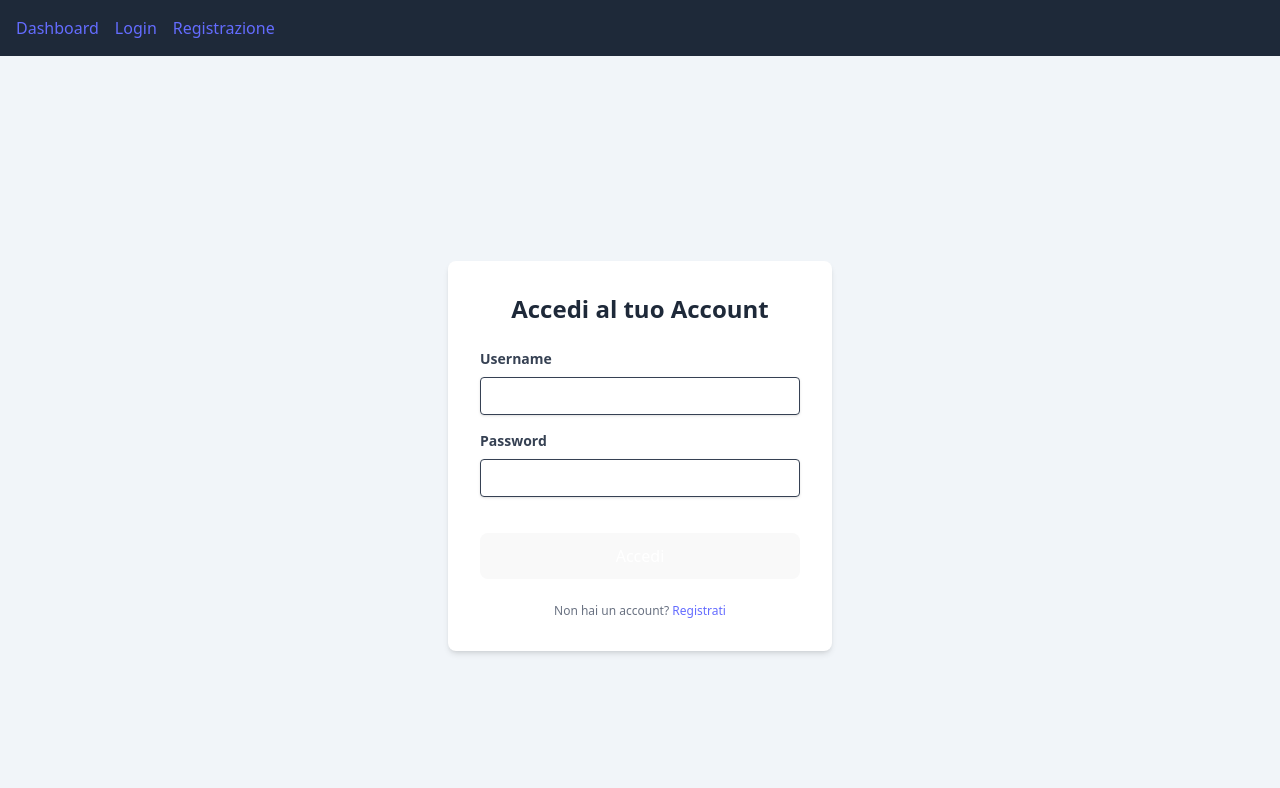
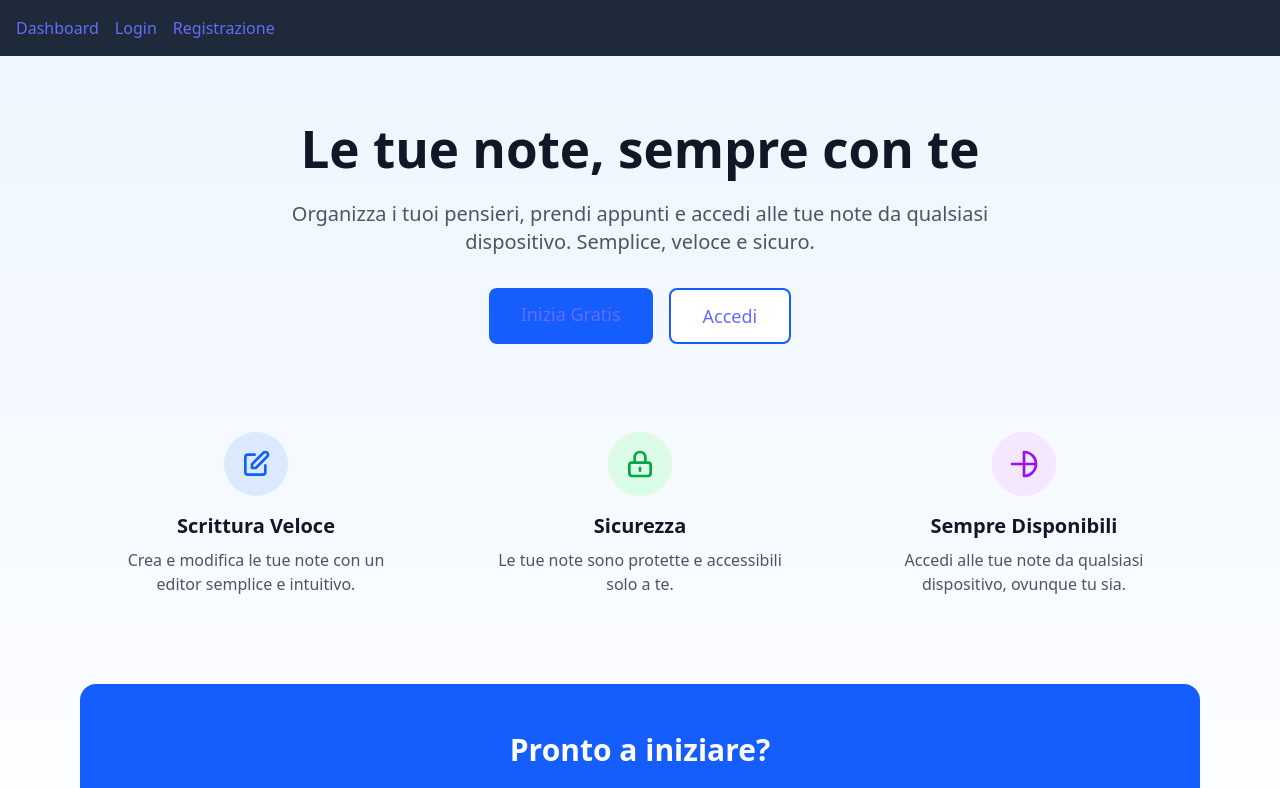
Before and after one commit to AngeloAlbanesi/My-Simple-Notes-App, a React (Vite) app in the folder frontend/: page / in a window 1280 px wide. Before the commit this address led to /login. Shown: the top 788 px of the page. Built offline with nearby package versions, Linux system fonts and the light colour scheme.

Commit message:
feat: aggiungere LandingPage e MyNotesPage con logica di caricamento e gestione degli errori

```diff
--- a/frontend/src/App.jsx
+++ b/frontend/src/App.jsx
@@ -1,9 +1,10 @@
 import { Routes, Route, Link } from 'react-router-dom';
 import LoginPage from './pages/LoginPage';
 import RegisterPage from './pages/RegisterPage';
-import DashboardPage from './pages/DashboardPage';
+import LandingPage from './pages/LandingPage';
+import MyNotesPage from './pages/MyNotesPage';
 import { useAuth } from './hooks/useAuth';
-import ProtectedRoute from './components/ProtectedRoute'; // <-- 1. Importa il componente
+import ProtectedRoute from './components/ProtectedRoute';
 
 function App() {
     const { user, logout } = useAuth();
@@ -17,11 +18,16 @@ function App() {
                         <Link to="/">Dashboard</Link>
                     </li>
                     {user ? (
-                        <li>
-                            <button onClick={logout} className="bg-red-500 hover:bg-red-700 text-white font-bold py-2 px-4 rounded">
-                                Logout
-                            </button>
-                        </li>
+                        <>
+                            <li>
+                                <Link to="/my-notes">Le Mie Note</Link>
+                            </li>
+                            <li>
+                                <button onClick={logout} className="bg-red-500 hover:bg-red-700 text-white font-bold py-2 px-4 rounded">
+                                    Logout
+                                </button>
+                            </li>
+                        </>
                     ) : (
                         <>
                             <li>
@@ -37,12 +43,12 @@ function App() {
 
             <main>
                 <Routes>
-                    {/* 2. Modifica la route della dashboard */}
+                    <Route path="/" element={<LandingPage />} />
                     <Route
-                        path="/"
+                        path="/my-notes"
                         element={
                             <ProtectedRoute>
-                                <DashboardPage />
+                                <MyNotesPage />
                             </ProtectedRoute>
                         }
                     />
--- /dev/null
+++ b/frontend/src/pages/LandingPage.jsx
@@ -0,0 +1,92 @@
+import React from 'react';
+import { Link } from 'react-router-dom';
+
+const LandingPage = () => {
+    return (
+        <div className="min-h-screen bg-gradient-to-b from-blue-50 to-white">
+            <div className="max-w-6xl mx-auto px-4 py-16">
+                {/* Hero Section */}
+                <div className="text-center mb-16">
+                    <h1 className="text-5xl font-bold text-gray-900 mb-6">
+                        Le tue note, sempre con te
+                    </h1>
+                    <p className="text-xl text-gray-600 mb-8 max-w-3xl mx-auto">
+                        Organizza i tuoi pensieri, prendi appunti e accedi alle tue note da qualsiasi dispositivo.
+                        Semplice, veloce e sicuro.
+                    </p>
+                    <div className="flex flex-col sm:flex-row gap-4 justify-center">
+                        <Link
+                            to="/register"
+                            className="bg-blue-600 hover:bg-blue-700 text-white font-bold py-3 px-8 rounded-lg text-lg transition duration-200"
+                        >
+                            Inizia Gratis
+                        </Link>
+                        <Link
+                            to="/login"
+                            className="bg-white hover:bg-gray-50 text-blue-600 font-bold py-3 px-8 rounded-lg text-lg border-2 border-blue-600 transition duration-200"
+                        >
+                            Accedi
+                        </Link>
+                    </div>
+                </div>
+
+                {/* Features Section */}
+                <div className="grid md:grid-cols-3 gap-8 mb-16">
+                    <div className="text-center p-6">
+                        <div className="bg-blue-100 w-16 h-16 rounded-full flex items-center justify-center mx-auto mb-4">
+                            <svg className="w-8 h-8 text-blue-600" fill="none" stroke="currentColor" viewBox="0 0 24 24">
+                                <path strokeLinecap="round" strokeLinejoin="round" strokeWidth={2} d="M11 5H6a2 2 0 00-2 2v11a2 2 0 002 2h11a2 2 0 002-2v-5m-1.414-9.414a2 2 0 112.828 2.828L11.828 15H9v-2.828l8.586-8.586z" />
+                            </svg>
+                        </div>
+                        <h3 className="text-xl font-semibold text-gray-900 mb-2">Scrittura Veloce</h3>
+                        <p className="text-gray-600">
+                            Crea e modifica le tue note con un editor semplice e intuitivo.
+                        </p>
+                    </div>
+
+                    <div className="text-center p-6">
+                        <div className="bg-green-100 w-16 h-16 rounded-full flex items-center justify-center mx-auto mb-4">
+                            <svg className="w-8 h-8 text-green-600" fill="none" stroke="currentColor" viewBox="0 0 24 24">
+                                <path strokeLinecap="round" strokeLinejoin="round" strokeWidth={2} d="M12 15v2m-6 4h12a2 2 0 002-2v-6a2 2 0 00-2-2H6a2 2 0 00-2 2v6a2 2 0 002 2zm10-10V7a4 4 0 00-8 0v4h8z" />
+                            </svg>
+                        </div>
+                        <h3 className="text-xl font-semibold text-gray-900 mb-2">Sicurezza</h3>
+                        <p className="text-gray-600">
+                            Le tue note sono protette e accessibili solo a te.
+                        </p>
+                    </div>
+
+                    <div className="text-center p-6">
+                        <div className="bg-purple-100 w-16 h-16 rounded-full flex items-center justify-center mx-auto mb-4">
+                            <svg className="w-8 h-8 text-purple-600" fill="none" stroke="currentColor" viewBox="0 0 24 24">
+                                <path strokeLinecap="round" strokeLinejoin="round" strokeWidth={2} d="M21 12a9 9 0 01-9 9m9-9a9 9 0 00-9-9m9 9H3m9 9v-9m0-9v9" />
+                            </svg>
+                        </div>
+                        <h3 className="text-xl font-semibold text-gray-900 mb-2">Sempre Disponibili</h3>
+                        <p className="text-gray-600">
+                            Accedi alle tue note da qualsiasi dispositivo, ovunque tu sia.
+                        </p>
+                    </div>
+                </div>
+
+                {/* CTA Section */}
+                <div className="bg-blue-600 rounded-2xl p-12 text-center text-white">
+                    <h2 className="text-3xl font-bold mb-4">
+                        Pronto a iniziare?
+                    </h2>
+                    <p className="text-xl mb-8 opacity-90">
+                        Unisciti a migliaia di utenti che già utilizzano la nostra piattaforma per organizzare le loro idee.
+                    </p>
+                    <Link
+                        to="/register"
+                        className="bg-white hover:bg-gray-100 text-blue-600 font-bold py-3 px-8 rounded-lg text-lg transition duration-200 inline-block"
+                    >
+                        Registrati Ora
+                    </Link>
+                </div>
+            </div>
+        </div>
+    );
+};
+
+export default LandingPage;
--- /dev/null
+++ b/frontend/src/pages/MyNotesPage.jsx
@@ -0,0 +1,73 @@
+import React, { useState, useEffect } from 'react';
+import noteService from '../services/note.service';
+import NoteList from '../components/NoteList';
+import { useAuth } from '../hooks/useAuth';
+
+const MyNotesPage = () => {
+    const [notes, setNotes] = useState([]);
+    const [isLoading, setIsLoading] = useState(true);
+    const [error, setError] = useState(null);
+    const { user } = useAuth();
+
+    useEffect(() => {
+        const fetchNotes = async () => {
+            try {
+                setIsLoading(true);
+                const response = await noteService.getAllNotes();
+                setNotes(response.data);
+            } catch (err) {
+                setError('Impossibile caricare le note.');
+                console.error(err);
+            } finally {
+                setIsLoading(false);
+            }
+        };
+
+        fetchNotes();
+    }, []);
+
+    const renderContent = () => {
+        if (isLoading) {
+            return <p className="text-gray-500">Caricamento note...</p>;
+        }
+        if (error) {
+            return <p className="text-red-500">{error}</p>;
+        }
+        if (notes.length === 0) {
+            return (
+                <div className="text-center py-12">
+                    <div className="bg-gray-100 w-24 h-24 rounded-full flex items-center justify-center mx-auto mb-4">
+                        <svg className="w-12 h-12 text-gray-400" fill="none" stroke="currentColor" viewBox="0 0 24 24">
+                            <path strokeLinecap="round" strokeLinejoin="round" strokeWidth={2} d="M9 12h6m-6 4h6m2 5H7a2 2 0 01-2-2V5a2 2 0 012-2h5.586a1 1 0 01.707.293l5.414 5.414a1 1 0 01.293.707V19a2 2 0 01-2 2z" />
+                        </svg>
+                    </div>
+                    <h3 className="text-xl font-semibold text-gray-900 mb-2">Nessuna nota trovata</h3>
+                    <p className="text-gray-600 mb-6">Inizia a creare la tua prima nota per organizzare i tuoi pensieri!</p>
+                    <button className="bg-blue-600 hover:bg-blue-700 text-white font-bold py-2 px-6 rounded-lg transition duration-200">
+                        Crea la prima nota
+                    </button>
+                </div>
+            );
+        }
+        return <NoteList notes={notes} />;
+    };
+
+    return (
+        <div className="min-h-screen bg-gray-100 p-8">
+            <div className="max-w-4xl mx-auto">
+                <div className="mb-8">
+                    <h1 className="text-4xl font-bold text-gray-800 mb-2">
+                        Ciao, {user?.username || 'Utente'}!
+                    </h1>
+                    <p className="text-lg text-gray-600">Ecco le tue note.</p>
+                </div>
+
+                <div className="bg-white rounded-lg shadow-sm p-6">
+                    {renderContent()}
+                </div>
+            </div>
+        </div>
+    );
+};
+
+export default MyNotesPage;
```
